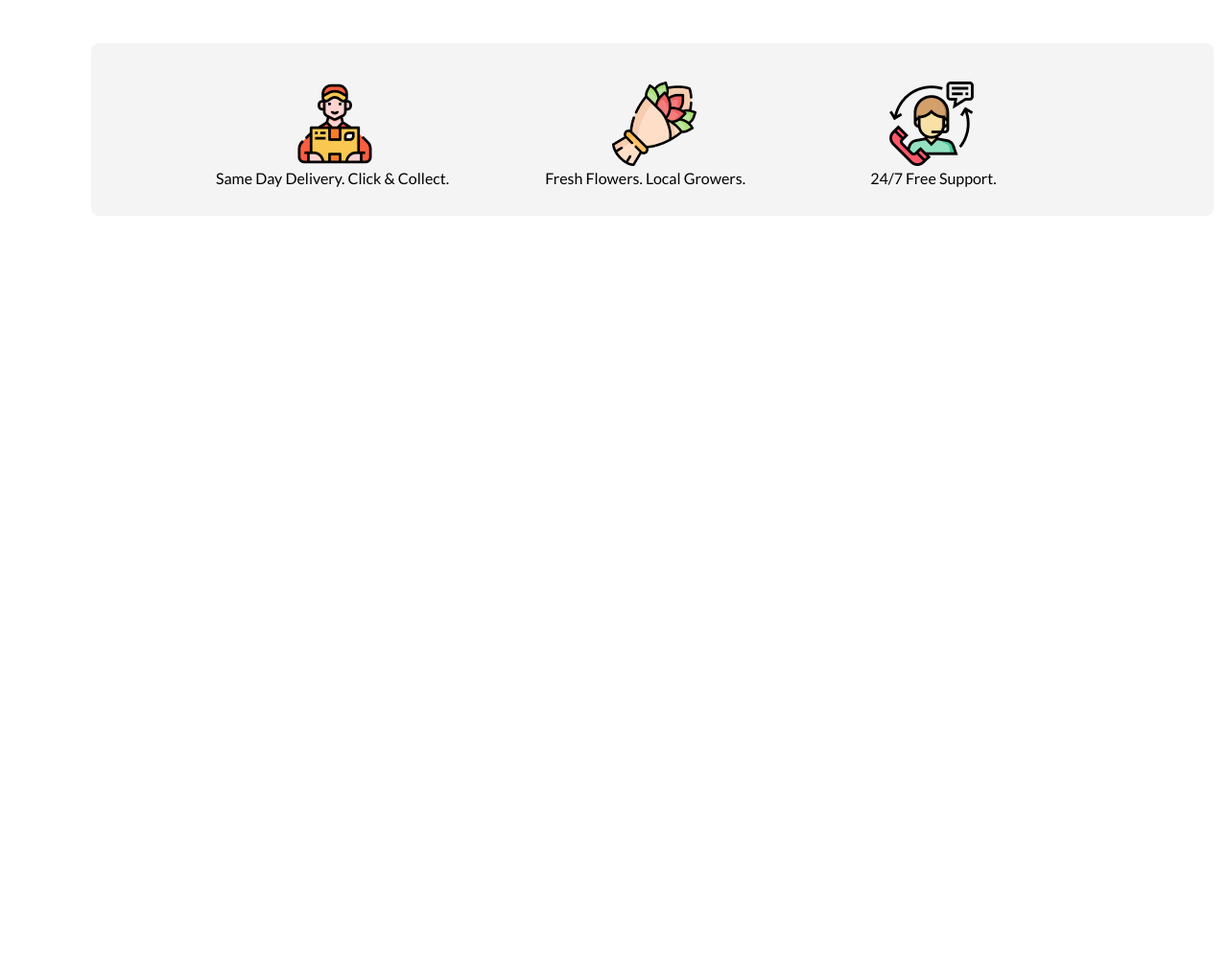
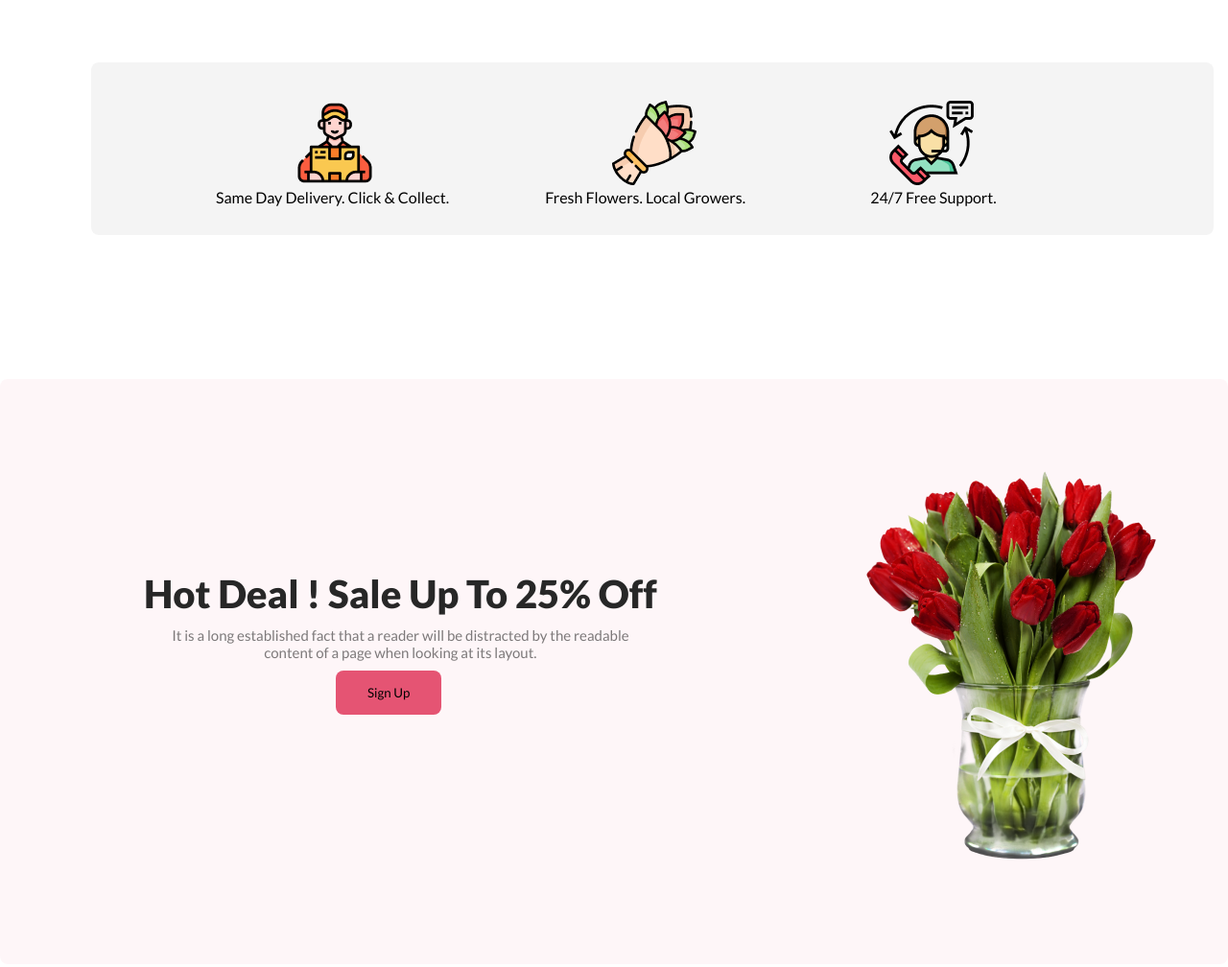
Before and after one commit to Mamun-2023/module-6, a plain HTML site: page index.html in a window 1280 px wide. Shown: the part 1152-2160 px from the top of the page at 96% size. Before the commit the page ends 1377 px from the top, so only its background shows below. Drawn offline with Linux system fonts and the light colour scheme.

Commit message:
hot deal section adding

```diff
--- a/index.html
+++ b/index.html
@@ -64,9 +64,24 @@
         <p>24/7 Free Support.</p>
     </div>
 </section>
+<!-- support section ended  -->
 
+<!-- hot deal section started-->
 
-<!-- support section ended  -->
+<section class="hot-deal">
+
+    <div class="hot-deal-1">
+        <h1 class="hot-title">Hot Deal ! Sale Up To 25% Off</h1>
+        <p class="hot-details">It is a long established fact that a reader will be distracted by the readable <br> content of
+            a page when looking at its
+            layout.</p>
+        <button class="hot-button">Sign Up</button>
+    </div>
+
+    <div class="hot-deal-2"><img src="Flower Asset/pngwing 8.png" alt="hot  picture"></div>
+</section>
+
+<!-- hot deal section ended-->
 
 
 </body>
--- a/style.css
+++ b/style.css
@@ -150,7 +150,7 @@
     border-radius: 8px;
     background: rgba(39, 39, 39, 0.05);
     display: flex;
-    margin-top: 80px;
+    margin-top: 100px;
     height: 180px;
     width: 1170px;
     margin-left: 95px;
@@ -207,3 +207,58 @@
 }
 
 /* support section styles ended */
+/* hot deal section started */
+
+.hot-deal {
+    border-radius: 8px;
+    background: rgba(229, 84, 115, 0.05);
+    margin-top: 150px;
+    display: flex;
+    margin-bottom: 100px;
+}
+
+.hot-deal-1 {
+    margin-left: 150px;
+    margin-top: 200px;
+    margin-right: 170px;
+}
+
+.hot-title {
+
+    color: #272727;
+    font-size: 40px;
+    font-weight: 800;
+
+}
+
+.hot-details {
+    margin-top: 10px;
+    color: rgba(39, 39, 39, 0.60);
+    text-align: center;
+    font-size: 15px;
+    font-weight: 400;
+
+}
+
+.hot-button {
+    margin-left: 200px;
+    margin-top: 10px;
+    display: inline-flex;
+    padding: 15px 33px;
+    align-items: flex-start;
+   border-radius: 8px;
+    background: #E55473;
+    border-style: none;
+
+}
+
+.hot-deal-2 {
+    margin-bottom: 80px;
+    margin-top: 70px;
+    display: inline-flex;
+    padding: 20px 43px;
+    align-items: flex-start;
+
+}
+
+/* hot deal section ended */
```
